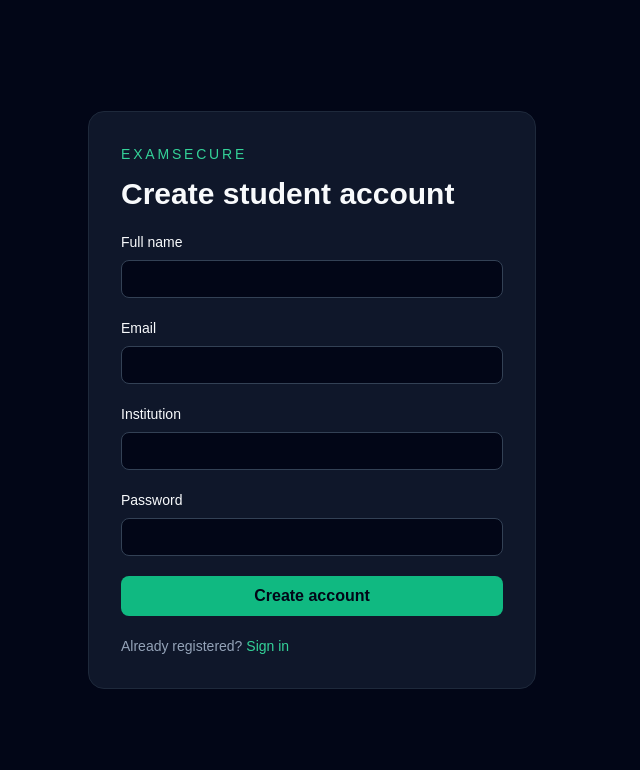
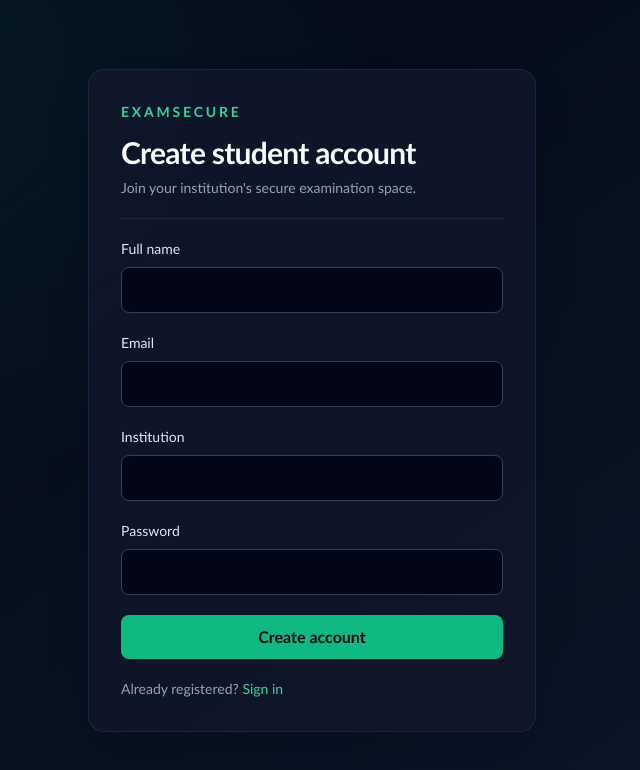
Before and after one commit to quayecodes/ExamsSecure, a Next.js app: page /register in a window 1280 px wide. Shown: the top 770 px of the page, without its empty margins (328-968 px from the left). Built offline with nearby package versions, Linux system fonts and the light colour scheme.

Commit message:
feat: enhance styling and accessibility for login and registration pages

```diff
--- a/src/app/globals.css
+++ b/src/app/globals.css
@@ -4,6 +4,13 @@
 
 :root {
   color-scheme: dark;
+  --ink: #f8fafc;
+  --muted: #94a3b8;
+  --surface: #0f172a;
+  --surface-raised: #111c31;
+  --border: #26344d;
+  --accent: #34d399;
+  --accent-strong: #10b981;
 }
 
 html,
@@ -15,9 +22,51 @@ body {
 }
 
 body {
-  font-family: Arial, Helvetica, sans-serif;
+  font-family: "Trebuchet MS", "Segoe UI", sans-serif;
+  background-image: radial-gradient(circle at 15% 0%, rgba(16, 185, 129, 0.1), transparent 32rem), linear-gradient(145deg, #020617 0%, #07111f 55%, #0b1628 100%);
+  color: var(--ink);
 }
 
 * {
   box-sizing: border-box;
 }
+
+::selection {
+  background: rgba(52, 211, 153, 0.35);
+  color: var(--ink);
+}
+
+:focus-visible {
+  outline: 3px solid var(--accent);
+  outline-offset: 3px;
+}
+
+input,
+select,
+textarea,
+button {
+  font: inherit;
+}
+
+button,
+a,
+input,
+select,
+textarea {
+  transition: border-color 160ms ease, background-color 160ms ease, opacity 160ms ease, transform 160ms ease;
+}
+
+button:not(:disabled):hover,
+a:hover {
+  opacity: 0.88;
+}
+
+@media (prefers-reduced-motion: reduce) {
+  *,
+  *::before,
+  *::after {
+    scroll-behavior: auto !important;
+    transition-duration: 0.01ms !important;
+    animation-duration: 0.01ms !important;
+  }
+}
--- a/src/app/layout.tsx
+++ b/src/app/layout.tsx
@@ -2,8 +2,11 @@ import "./globals.css";
 import type { Metadata } from "next";
 
 export const metadata: Metadata = {
-  title: "ExamSecure",
-  description: "Secure online examination platform",
+  title: {
+    default: "ExamSecure",
+    template: "%s | ExamSecure",
+  },
+  description: "A secure online examination platform for institutions and educators.",
 };
 
 export default function RootLayout({
--- a/src/app/login/page.tsx
+++ b/src/app/login/page.tsx
@@ -33,17 +33,20 @@ export default function LoginPage() {
   }
 
   return (
-    <main className="flex min-h-screen items-center justify-center bg-slate-950 px-6 text-slate-50">
-      <form onSubmit={handleSubmit} className="w-full max-w-md space-y-6 rounded-2xl border border-slate-800 bg-slate-900 p-8">
-        <div>
-          <p className="text-sm font-medium uppercase tracking-[0.2em] text-emerald-400">ExamSecure</p>
-          <h1 className="mt-3 text-3xl font-bold">Sign in</h1>
+    <main className="flex min-h-screen items-center justify-center px-4 py-10 text-slate-50 sm:px-6">
+      <form onSubmit={handleSubmit} aria-labelledby="login-heading" className="w-full max-w-md space-y-6 rounded-2xl border border-slate-800/90 bg-slate-900/95 p-6 shadow-2xl shadow-slate-950/30 sm:p-8">
+        <div className="border-b border-slate-800 pb-5">
+          <p className="text-sm font-semibold uppercase tracking-[0.2em] text-emerald-400">ExamSecure</p>
+          <h1 id="login-heading" className="mt-3 text-3xl font-bold tracking-tight">Sign in</h1>
+          <p className="mt-2 text-sm text-slate-400">Access your examination workspace.</p>
         </div>
-        <label className="block text-sm">Email<input name="email" type="email" required className="mt-2 w-full rounded-lg border border-slate-700 bg-slate-950 px-3 py-2" /></label>
-        <label className="block text-sm">Password<input name="password" type="password" required className="mt-2 w-full rounded-lg border border-slate-700 bg-slate-950 px-3 py-2" /></label>
+        <div className="space-y-5">
+          <div><label htmlFor="login-email" className="block text-sm font-medium text-slate-200">Email</label><input id="login-email" name="email" type="email" autoComplete="email" required className="mt-2 w-full rounded-lg border border-slate-700 bg-slate-950 px-3 py-2.5 text-slate-50 placeholder:text-slate-600" /></div>
+          <div><label htmlFor="login-password" className="block text-sm font-medium text-slate-200">Password</label><input id="login-password" name="password" type="password" autoComplete="current-password" required className="mt-2 w-full rounded-lg border border-slate-700 bg-slate-950 px-3 py-2.5 text-slate-50 placeholder:text-slate-600" /></div>
+        </div>
         {error && <p role="alert" className="text-sm text-red-400">{error}</p>}
-        <button disabled={isSubmitting} className="w-full rounded-lg bg-emerald-500 px-4 py-2 font-semibold text-slate-950 disabled:opacity-50">{isSubmitting ? "Signing in..." : "Sign in"}</button>
-        <p className="text-sm text-slate-400">New student? <Link href="/register" className="text-emerald-400">Create an account</Link></p>
+        <button type="submit" disabled={isSubmitting} className="w-full rounded-lg bg-emerald-500 px-4 py-2.5 font-semibold text-slate-950 disabled:cursor-not-allowed disabled:opacity-50">{isSubmitting ? "Signing in..." : "Sign in"}</button>
+        <p className="text-sm text-slate-400">New student? <Link href="/register" className="font-medium text-emerald-400 underline-offset-4 hover:underline">Create an account</Link></p>
       </form>
     </main>
   );
--- a/src/app/register/page.tsx
+++ b/src/app/register/page.tsx
@@ -31,16 +31,16 @@ export default function RegisterPage() {
   }
 
   return (
-    <main className="flex min-h-screen items-center justify-center bg-slate-950 px-6 text-slate-50">
-      <form onSubmit={handleSubmit} className="w-full max-w-md space-y-5 rounded-2xl border border-slate-800 bg-slate-900 p-8">
-        <div><p className="text-sm font-medium uppercase tracking-[0.2em] text-emerald-400">ExamSecure</p><h1 className="mt-3 text-3xl font-bold">Create student account</h1></div>
-        <label className="block text-sm">Full name<input name="fullName" required minLength={2} className="mt-2 w-full rounded-lg border border-slate-700 bg-slate-950 px-3 py-2" /></label>
-        <label className="block text-sm">Email<input name="email" type="email" required className="mt-2 w-full rounded-lg border border-slate-700 bg-slate-950 px-3 py-2" /></label>
-        <label className="block text-sm">Institution<input name="institutionName" required minLength={2} className="mt-2 w-full rounded-lg border border-slate-700 bg-slate-950 px-3 py-2" /></label>
-        <label className="block text-sm">Password<input name="password" type="password" required minLength={8} className="mt-2 w-full rounded-lg border border-slate-700 bg-slate-950 px-3 py-2" /></label>
+    <main className="flex min-h-screen items-center justify-center px-4 py-10 text-slate-50 sm:px-6">
+      <form onSubmit={handleSubmit} aria-labelledby="register-heading" className="w-full max-w-md space-y-5 rounded-2xl border border-slate-800/90 bg-slate-900/95 p-6 shadow-2xl shadow-slate-950/30 sm:p-8">
+        <div className="border-b border-slate-800 pb-5"><p className="text-sm font-semibold uppercase tracking-[0.2em] text-emerald-400">ExamSecure</p><h1 id="register-heading" className="mt-3 text-3xl font-bold tracking-tight">Create student account</h1><p className="mt-2 text-sm text-slate-400">Join your institution&apos;s secure examination space.</p></div>
+        <div><label htmlFor="register-name" className="block text-sm font-medium text-slate-200">Full name</label><input id="register-name" name="fullName" autoComplete="name" required minLength={2} className="mt-2 w-full rounded-lg border border-slate-700 bg-slate-950 px-3 py-2.5" /></div>
+        <div><label htmlFor="register-email" className="block text-sm font-medium text-slate-200">Email</label><input id="register-email" name="email" type="email" autoComplete="email" required className="mt-2 w-full rounded-lg border border-slate-700 bg-slate-950 px-3 py-2.5" /></div>
+        <div><label htmlFor="register-institution" className="block text-sm font-medium text-slate-200">Institution</label><input id="register-institution" name="institutionName" autoComplete="organization" required minLength={2} className="mt-2 w-full rounded-lg border border-slate-700 bg-slate-950 px-3 py-2.5" /></div>
+        <div><label htmlFor="register-password" className="block text-sm font-medium text-slate-200">Password</label><input id="register-password" name="password" type="password" autoComplete="new-password" required minLength={8} className="mt-2 w-full rounded-lg border border-slate-700 bg-slate-950 px-3 py-2.5" /></div>
         {error && <p role="alert" className="text-sm text-red-400">{error}</p>}
-        <button disabled={isSubmitting} className="w-full rounded-lg bg-emerald-500 px-4 py-2 font-semibold text-slate-950 disabled:opacity-50">{isSubmitting ? "Creating account..." : "Create account"}</button>
-        <p className="text-sm text-slate-400">Already registered? <Link href="/login" className="text-emerald-400">Sign in</Link></p>
+        <button type="submit" disabled={isSubmitting} className="w-full rounded-lg bg-emerald-500 px-4 py-2.5 font-semibold text-slate-950 disabled:cursor-not-allowed disabled:opacity-50">{isSubmitting ? "Creating account..." : "Create account"}</button>
+        <p className="text-sm text-slate-400">Already registered? <Link href="/login" className="font-medium text-emerald-400 underline-offset-4 hover:underline">Sign in</Link></p>
       </form>
     </main>
   );
```
